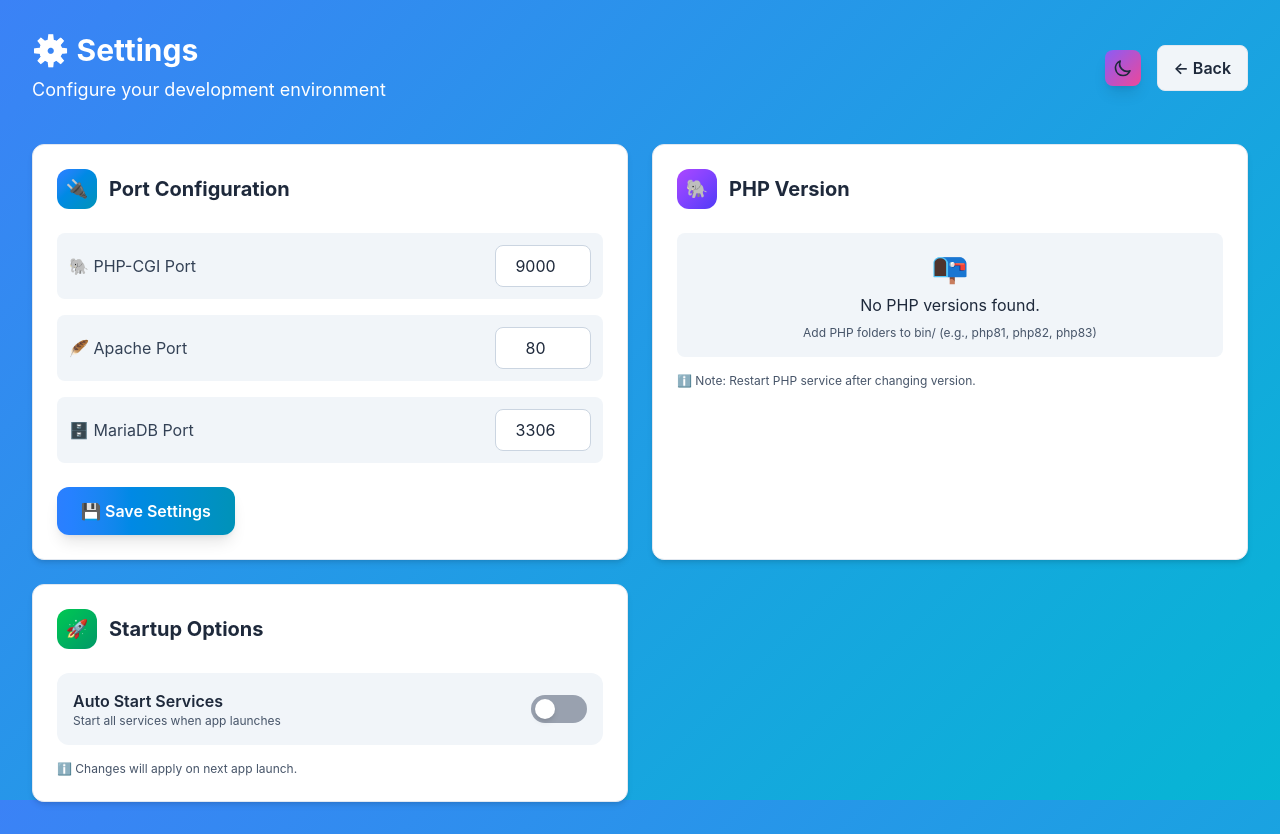
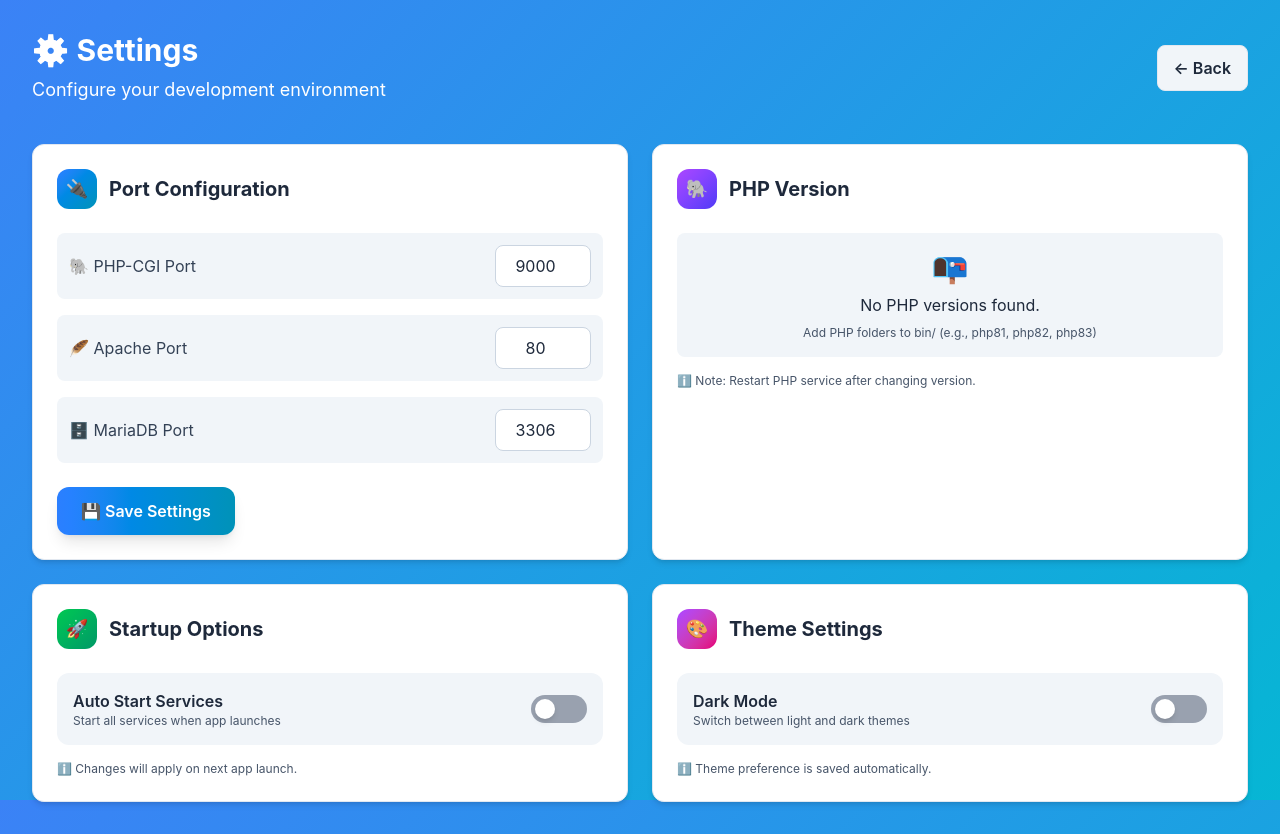
Before and after one commit to ohmiler/localdevine, a React (Vite) app: page / in a window 1280 px wide. Both pictures are taken after a click on the button "⚙️ Settings". Built offline with nearby package versions, Linux system fonts and the light colour scheme.

Commit message:
Add Theme Settings section to Settings page

```diff
--- a/src/components/Settings.tsx
+++ b/src/components/Settings.tsx
@@ -1,12 +1,13 @@
 import { useState, useEffect } from 'react';
 import { Config, PHPVersion } from '../types/electron';
-import ThemeToggle from './ThemeToggle';
+import { useTheme } from '../contexts/ThemeContext';
 
 interface SettingsProps {
   onBack: () => void;
 }
 
 function Settings({ onBack }: SettingsProps) {
+    const { theme, toggleTheme, isLight, isDark } = useTheme();
     const [config, setConfig] = useState<Config>({
         ports: { php: 9000, apache: 80, mariadb: 3306 },
         autoStart: false,
@@ -69,15 +70,12 @@ function Settings({ onBack }: SettingsProps) {
                     </h1>
                     <p className="text-lg text-gradient">Configure your development environment</p>
                 </div>
-                <div className="flex items-center gap-4">
-                    <ThemeToggle />
                 <button
                     onClick={onBack}
                     className="button-secondary"
                 >
                     ← Back
                 </button>
-                </div>
             </header>
 
             <div className="grid grid-cols-1 lg:grid-cols-2 gap-6">
@@ -227,6 +225,41 @@ function Settings({ onBack }: SettingsProps) {
                         ℹ️ Changes will apply on next app launch.
                     </p>
                 </div>
+
+                {/* Theme Settings */}
+                <div className="card p-6">
+                    <div className="flex items-center gap-3 mb-6">
+                        <div className="w-10 h-10 rounded-xl bg-gradient-to-br from-purple-500 to-pink-600 flex items-center justify-center text-lg">
+                            🎨
+                        </div>
+                        <h2 className="text-xl font-bold" style={{ color: 'var(--text-on-card)' }}>Theme Settings</h2>
+                    </div>
+
+                    <div className="space-y-4">
+                        <label className="flex items-center justify-between cursor-pointer p-4 rounded-xl" style={{ background: 'var(--bg-tertiary)' }}>
+                            <div>
+                                <p className="font-semibold" style={{ color: 'var(--text-on-card)' }}>Dark Mode</p>
+                                <p className="text-xs" style={{ color: 'var(--text-secondary)' }}>Switch between light and dark themes</p>
+                            </div>
+                            <div
+                                onClick={toggleTheme}
+                                className={`relative w-14 h-7 rounded-full transition-all cursor-pointer ${
+                                    isDark ? 'bg-gradient-to-r from-purple-500 to-pink-600' : 'bg-gray-400'
+                                }`}
+                            >
+                                <div
+                                    className={`absolute top-1 w-5 h-5 rounded-full bg-white shadow-md transition-transform ${
+                                        isDark ? 'translate-x-8' : 'translate-x-1'
+                                    }`}
+                                />
+                            </div>
+                        </label>
+                    </div>
+
+                    <p className="mt-4 text-xs" style={{ color: 'var(--text-secondary)' }}>
+                        ℹ️ Theme preference is saved automatically.
+                    </p>
+                </div>
             </div>
         </div>
     );
```
Lines whose indentation alone changed are shown as unchanged.
